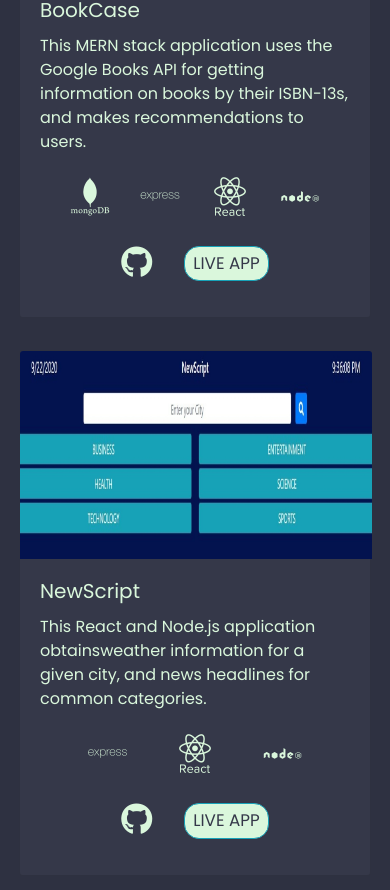
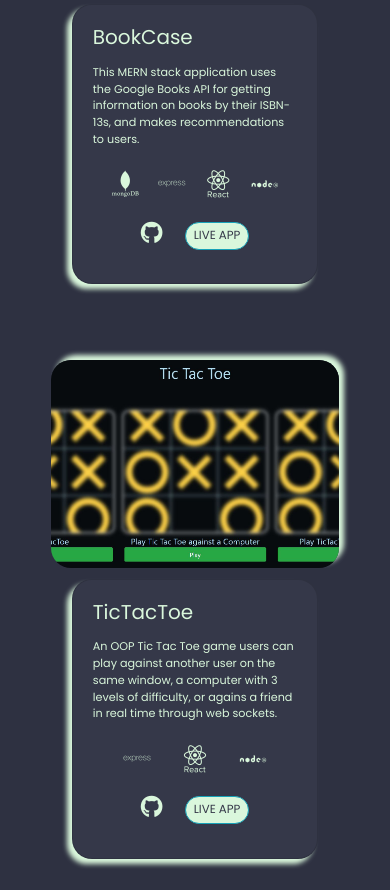
Before and after one commit to SAbbas2018/portfolio, a React (Create React App) app: page / in a window 390 px wide. Shown: the part 1614-2504 px from the top of the page. Built offline with nearby package versions, Linux system fonts and the light colour scheme.

Commit message:
Added new project, update resume

```diff
--- a/src/assets/projectData.js
+++ b/src/assets/projectData.js
@@ -17,12 +17,26 @@ const projectData = [
   },
   {
     id: 2,
+    name: "TicTacToe",
+    live: "https://tictactoe-sa.herokuapp.com/",
+    image: "/assets/tictactoe.JPG",
+    repo: "https://github.com/SAbbas2018/tictactoe",
+    desc:
+      "An OOP Tic Tac Toe game users can play against another user on the same window, a computer with 3 levels of difficulty, or agains a friend in real time through web sockets.",
+    tech: [
+      <i className="devicon-express-original-wordmark tech-icon"></i>,
+      <i className="devicon-react-original-wordmark tech-icon"></i>,
+      <i className="devicon-nodejs-plain-wordmark tech-icon"></i>,
+    ],
+  },
+  {
+    id: 3,
     name: "NewScript",
     live: "https://newscript-sa.herokuapp.com/",
     image: "/assets/newscript.JPG",
     repo: "https://github.com/SAbbas2018/newscript-react",
     desc:
-      "This React and Node.js application obtainsweather information for a given city, and news headlines for common categories.",
+      "This React and Node.js application obtains weather information for a given city, and news headlines for common categories.",
     tech: [
       <i className="devicon-express-original-wordmark tech-icon"></i>,
       <i className="devicon-react-original-wordmark tech-icon"></i>,
--- a/src/components/Header.js
+++ b/src/components/Header.js
@@ -38,7 +38,11 @@ class Header extends Component {
         >
           Skills
         </Link>
-        <a className="nav-item-custom" href={resume} download>
+        <a
+          className="nav-item-custom"
+          href={resume}
+          download="Syed Raza Abbas - Resume.pdf"
+        >
           Resume
         </a>
       </div>
--- a/src/components/Project.js
+++ b/src/components/Project.js
@@ -3,8 +3,9 @@ function Project(props) {
   const { project } = props;
   const { tech } = project;
   return (
+    <div className="project">
+      <div className={`card-img-top ${project.name}`}></div>
       <div className="card">
-      <div className={`card-img-top ${project.name}`}></div>
         <div className="card-body">
           <h5 className="card-title">{project.name}</h5>
           <p className="card-text">{project.desc}</p>
@@ -35,6 +36,7 @@ function Project(props) {
           </div>
         </div>
       </div>
+    </div>
   );
 }
 
--- a/src/components/Skills.js
+++ b/src/components/Skills.js
@@ -38,10 +38,10 @@ export default function Skills() {
           <i className="devicon-heroku-line-wordmark skill"></i>
           <i className="devicon-git-plain-wordmark skill"></i>
           <i className="devicon-github-original-wordmark  skill"></i>
-          <i className="devicon-bootstrap-plain-wordmark skill"></i>
+          {/* <i className="devicon-bootstrap-plain-wordmark skill"></i> */}
         </main>
       </article>
-      {/* <footer className="skills-spacer spacer"></footer> */}
+      <footer className="skills-spacer spacer"></footer>
     </section>
   );
 }
--- a/src/index.css
+++ b/src/index.css
@@ -153,11 +153,22 @@ i.fab:hover {
   color: var(--nyanza);
   /* margin: 1em; */
   width: 29em;
+  height: 20em;
+  box-shadow: 5px -5px 5px 0px var(--nyanza);
+  border-radius: 20px;
 }
-
+.project {
+  width: 80%;
+  display: grid;
+  grid-template-columns: 1fr 1fr;
+  margin: 2rem;
+  justify-items: center;
+}
 .card-img-top {
-  width: 29em;
-  height: 17em;
+  width: 32em;
+  height: 20em;
+  border-radius: 20px;
+  box-shadow: -5px 5px 5px 0px var(--nyanza);
 }
 .card-img-top.BookCase {
   background-image: url("./assets/bookcase.JPG");
@@ -169,6 +180,12 @@ i.fab:hover {
   background-position: center;
   background-size: cover;
 }
+.card-img-top.TicTacToe {
+  background-image: url("./assets/tictactoe.JPG");
+  background-position: center;
+  background-size: cover;
+  background-repeat: no-repeat;
+}
 
 .card-body {
   display: grid;
@@ -177,10 +194,12 @@ i.fab:hover {
 }
 
 .projects {
-  display: flex;
-  justify-content: center;
+  display: grid;
+  grid-template-columns: 1fr;
+  align-items: center;
+  justify-items: center;
   width: 100vw;
-  justify-content: space-evenly;
+  /* justify-content: space-evenly; */
   /* margin: 2em; */
   /* flex-direction: column; */
 }
@@ -293,12 +312,16 @@ i.fab:hover {
     flex-direction: column;
   }
   .card {
-    margin: 1em auto;
+    margin: 1em 1em;
     width: 22em;
+    height: 25em;
+    font-size: 0.7em;
+    box-shadow: -5px 5px 5px 0px var(--nyanza);
   }
   .card-img-top {
-    width: 22em;
+    width: 18em;
     height: 13em;
+    box-shadow: 5px -5px 5px 0px var(--nyanza);
   }
   .web .skills-grid {
     display: grid;
@@ -306,11 +329,14 @@ i.fab:hover {
   }
   .tools .skills-grid {
     display: grid;
-    grid-template-columns: 1fr 1fr;
+    grid-template-columns: 1fr 1fr 1fr;
     justify-items: center;
   }
   .home-info-container {
     text-align: left;
+  }
+  .project {
+    grid-template-columns: 1fr;
   }
 }
 
@@ -323,14 +349,23 @@ i.fab:hover {
   }
   .card {
     margin: 1em auto;
-    width: 22em;
+    width: 28em;
+    box-shadow: -5px 5px 5px 0px var(--nyanza);
   }
   .card-img-top {
-    width: 22em;
-    height: 13em;
+    width: 28em;
+    height: 18em;
+    box-shadow: 5px -5px 5px 0px var(--nyanza);
+  }
+  .project {
+    grid-template-columns: 1fr;
   }
 }
-
+@media only screen and (min-width: 992px) and (max-width: 1199px) {
+  .project {
+    width: 95%;
+  }
+}
 /* Extra large devices (large laptops and desktops, 1200px and up) */
 @media only screen and (min-width: 1200px) and (max-width: 1449) {
   .home,
```
Also changed, not shown: src/assets/tictactoe.JPG (added), 1 other file (tests, documents, lock files or other folders). Lines whose indentation alone changed are shown as unchanged.
